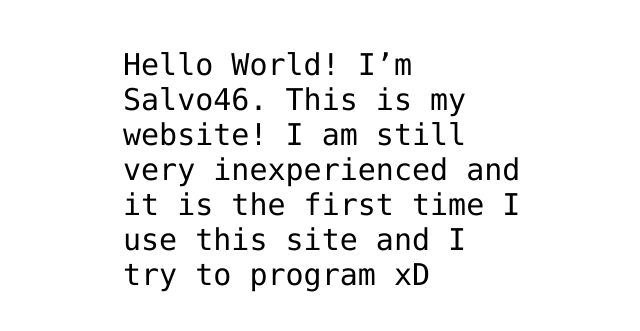
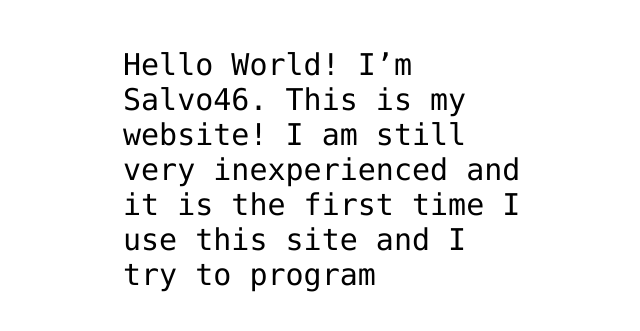
Before and after one commit to Salvo46/Salvo46-repository, a plain HTML site: page index.html in a window 1280 px wide. Shown: the part 341-672 px from the top of the page, 317-957 px from the left. Drawn offline with Linux system fonts and the light colour scheme.

Commit message:
Update index.html

```diff
--- a/index.html
+++ b/index.html
@@ -12,7 +12,7 @@
 <img src="https://octodex.github.com/images/daftpunktocat-thomas.gif" id="octocat" alt="octocat-gif" />
 
 <!-- Change this code here by copy and pasting your template on line 15 -->
-<p>Hello World! I’m Salvo46. This is my website! I am still very inexperienced and it is the first time I use this site and I try to program xD</p>
+<p>Hello World! I’m Salvo46. This is my website! I am still very inexperienced and it is the first time I use this site and I try to program </p>
 
 </body>
 </html>
```
